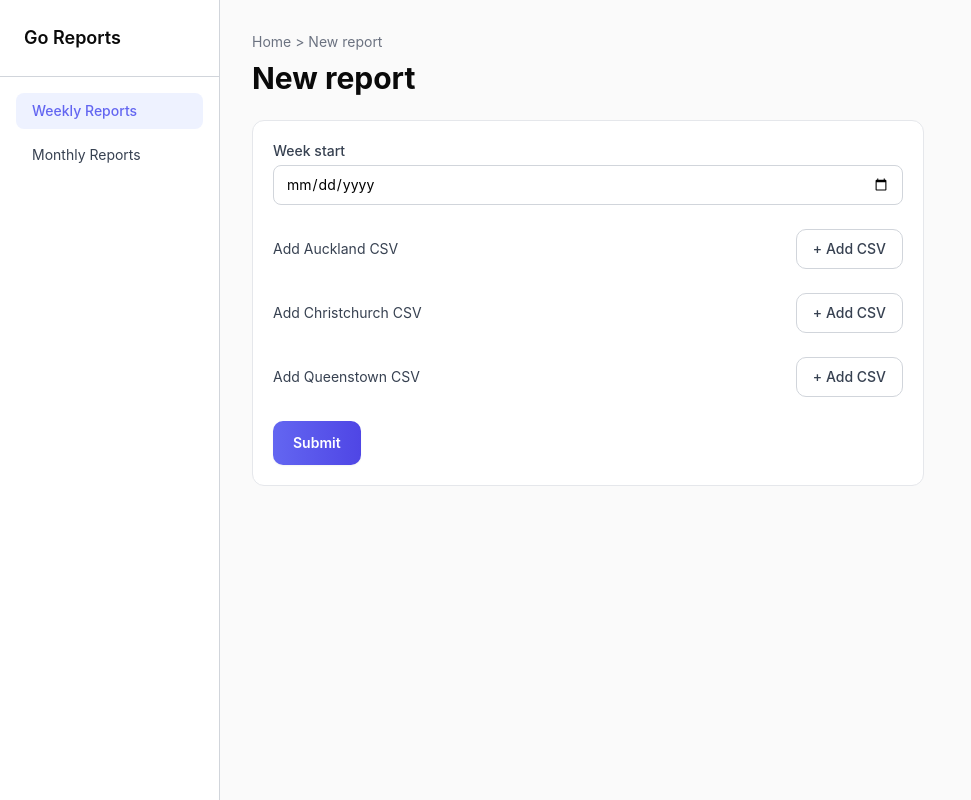
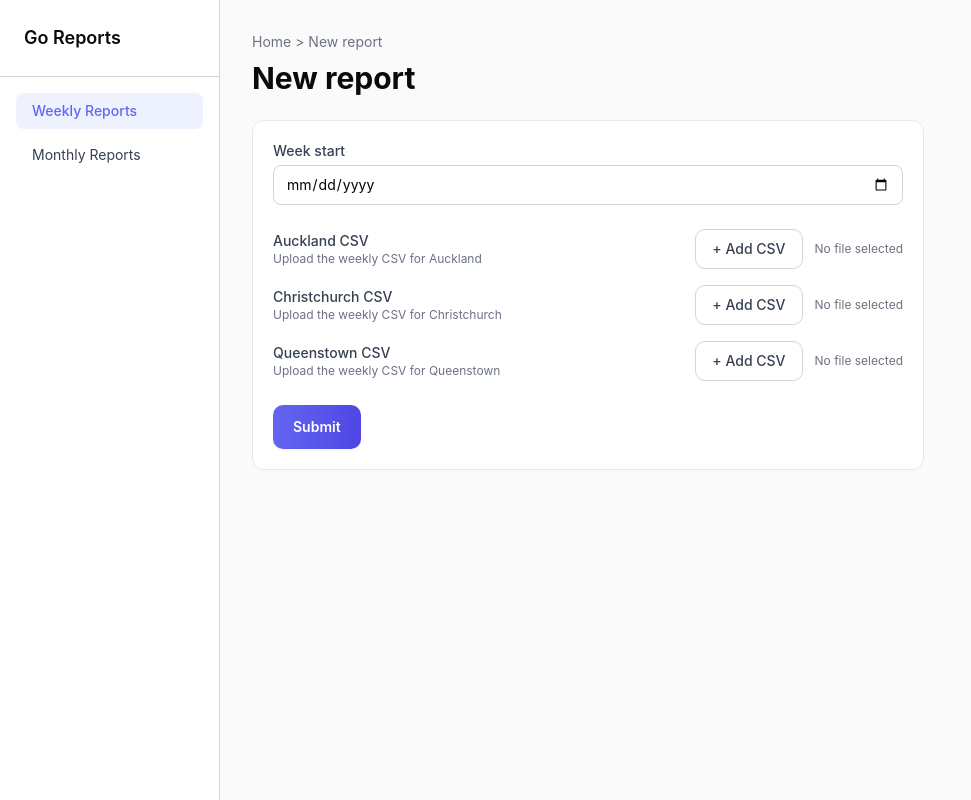
Before and after one commit to andrewferdinando/goreports, a Next.js app: page /weekly-reports/new in a window 1280 px wide. Shown: the whole page, without its empty margins (0-971 px from the left). Built offline with nearby package versions, Linux system fonts and the light colour scheme; no server answers.

Commit message:
Add CSV file name display to New Report form

```diff
--- /dev/null
+++ b/app/weekly-reports/new/CsvUploadFields.tsx
@@ -0,0 +1,120 @@
+'use client';
+
+import React, { useRef, useState } from 'react';
+import SecondaryButton from '@/components/ui/SecondaryButton';
+
+export function CsvUploadFields() {
+  const aklInputRef = useRef<HTMLInputElement | null>(null);
+  const chcInputRef = useRef<HTMLInputElement | null>(null);
+  const qtInputRef = useRef<HTMLInputElement | null>(null);
+
+  const [aklFileName, setAklFileName] = useState<string | null>(null);
+  const [chcFileName, setChcFileName] = useState<string | null>(null);
+  const [qtFileName, setQtFileName] = useState<string | null>(null);
+
+  return (
+    <div className="space-y-4">
+      {/* Auckland */}
+      <div className="flex items-center justify-between gap-4">
+        <div className="flex flex-col">
+          <span className="text-sm font-medium text-[#374151]">
+            Auckland CSV
+          </span>
+          <span className="text-xs text-[#6B7280]">
+            Upload the weekly CSV for Auckland
+          </span>
+        </div>
+        <div className="flex items-center gap-3">
+          <SecondaryButton
+            type="button"
+            onClick={() => aklInputRef.current?.click()}
+          >
+            + Add CSV
+          </SecondaryButton>
+          <span className="text-xs text-[#6B7280]">
+            {aklFileName ?? 'No file selected'}
+          </span>
+        </div>
+        <input
+          ref={aklInputRef}
+          type="file"
+          name="csv_auckland"
+          accept=".csv"
+          className="hidden"
+          onChange={(e) => {
+            const file = e.target.files?.[0];
+            setAklFileName(file ? file.name : null);
+          }}
+        />
+      </div>
+
+      {/* Christchurch */}
+      <div className="flex items-center justify-between gap-4">
+        <div className="flex flex-col">
+          <span className="text-sm font-medium text-[#374151]">
+            Christchurch CSV
+          </span>
+          <span className="text-xs text-[#6B7280]">
+            Upload the weekly CSV for Christchurch
+          </span>
+        </div>
+        <div className="flex items-center gap-3">
+          <SecondaryButton
+            type="button"
+            onClick={() => chcInputRef.current?.click()}
+          >
+            + Add CSV
+          </SecondaryButton>
+          <span className="text-xs text-[#6B7280]">
+            {chcFileName ?? 'No file selected'}
+          </span>
+        </div>
+        <input
+          ref={chcInputRef}
+          type="file"
+          name="csv_christchurch"
+          accept=".csv"
+          className="hidden"
+          onChange={(e) => {
+            const file = e.target.files?.[0];
+            setChcFileName(file ? file.name : null);
+          }}
+        />
+      </div>
+
+      {/* Queenstown */}
+      <div className="flex items-center justify-between gap-4">
+        <div className="flex flex-col">
+          <span className="text-sm font-medium text-[#374151]">
+            Queenstown CSV
+          </span>
+          <span className="text-xs text-[#6B7280]">
+            Upload the weekly CSV for Queenstown
+          </span>
+        </div>
+        <div className="flex items-center gap-3">
+          <SecondaryButton
+            type="button"
+            onClick={() => qtInputRef.current?.click()}
+          >
+            + Add CSV
+          </SecondaryButton>
+          <span className="text-xs text-[#6B7280]">
+            {qtFileName ?? 'No file selected'}
+          </span>
+        </div>
+        <input
+          ref={qtInputRef}
+          type="file"
+          name="csv_queenstown"
+          accept=".csv"
+          className="hidden"
+          onChange={(e) => {
+            const file = e.target.files?.[0];
+            setQtFileName(file ? file.name : null);
+          }}
+        />
+      </div>
+    </div>
+  );
+}
--- a/app/weekly-reports/new/page.tsx
+++ b/app/weekly-reports/new/page.tsx
@@ -1,7 +1,7 @@
 import PageHeader from "@/components/PageHeader";
 import PrimaryButton from "@/components/ui/PrimaryButton";
-import FileInputButton from "@/components/ui/FileInputButton";
 import { createWeeklyReport } from "./actions";
+import { CsvUploadFields } from "./CsvUploadFields";
 
 export default function NewWeeklyReportPage() {
   return (
@@ -9,7 +9,7 @@ export default function NewWeeklyReportPage() {
       <PageHeader breadcrumb="Home > New report" title="New report" />
 
       <div className="bg-white rounded-xl border border-gray-200 p-5 max-w-2xl">
-        <form action={createWeeklyReport} className="space-y-6">
+        <form action={createWeeklyReport} className="space-y-6" encType="multipart/form-data">
           <div>
             <label className="block text-sm font-medium text-[#374151] mb-1">
               Week start
@@ -22,41 +22,7 @@ export default function NewWeeklyReportPage() {
             />
           </div>
 
-          <div className="flex items-center justify-between">
-            <label className="text-sm text-[#374151]">
-              Add Auckland CSV
-            </label>
-            <FileInputButton
-              id="auckland-csv"
-              name="csv_auckland"
-              accept=".csv"
-              label="+ Add CSV"
-            />
-          </div>
-
-          <div className="flex items-center justify-between">
-            <label className="text-sm text-[#374151]">
-              Add Christchurch CSV
-            </label>
-            <FileInputButton
-              id="christchurch-csv"
-              name="csv_christchurch"
-              accept=".csv"
-              label="+ Add CSV"
-            />
-          </div>
-
-          <div className="flex items-center justify-between">
-            <label className="text-sm text-[#374151]">
-              Add Queenstown CSV
-            </label>
-            <FileInputButton
-              id="queenstown-csv"
-              name="csv_queenstown"
-              accept=".csv"
-              label="+ Add CSV"
-            />
-          </div>
+          <CsvUploadFields />
 
           <div className="mt-6">
             <PrimaryButton type="submit">Submit</PrimaryButton>
```
